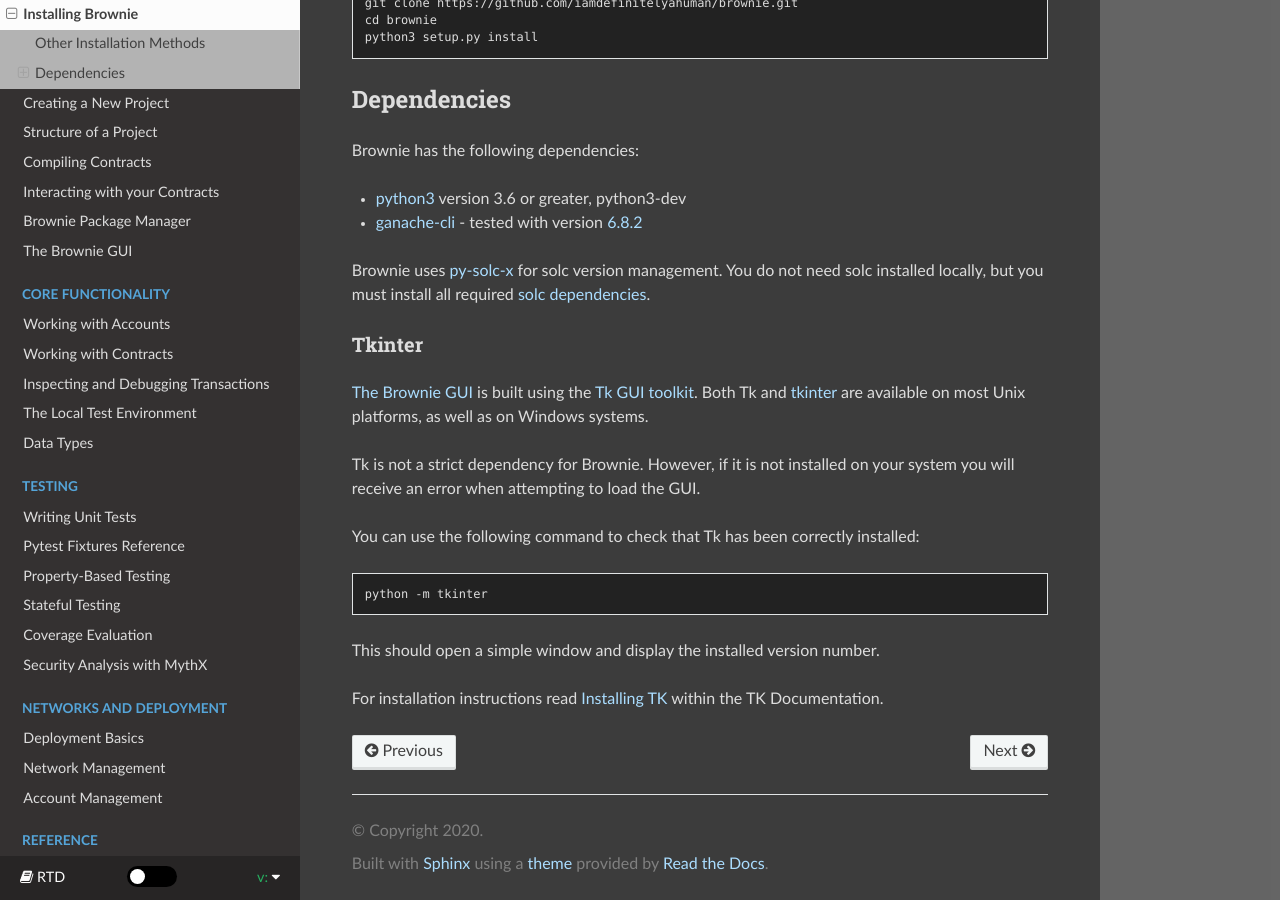
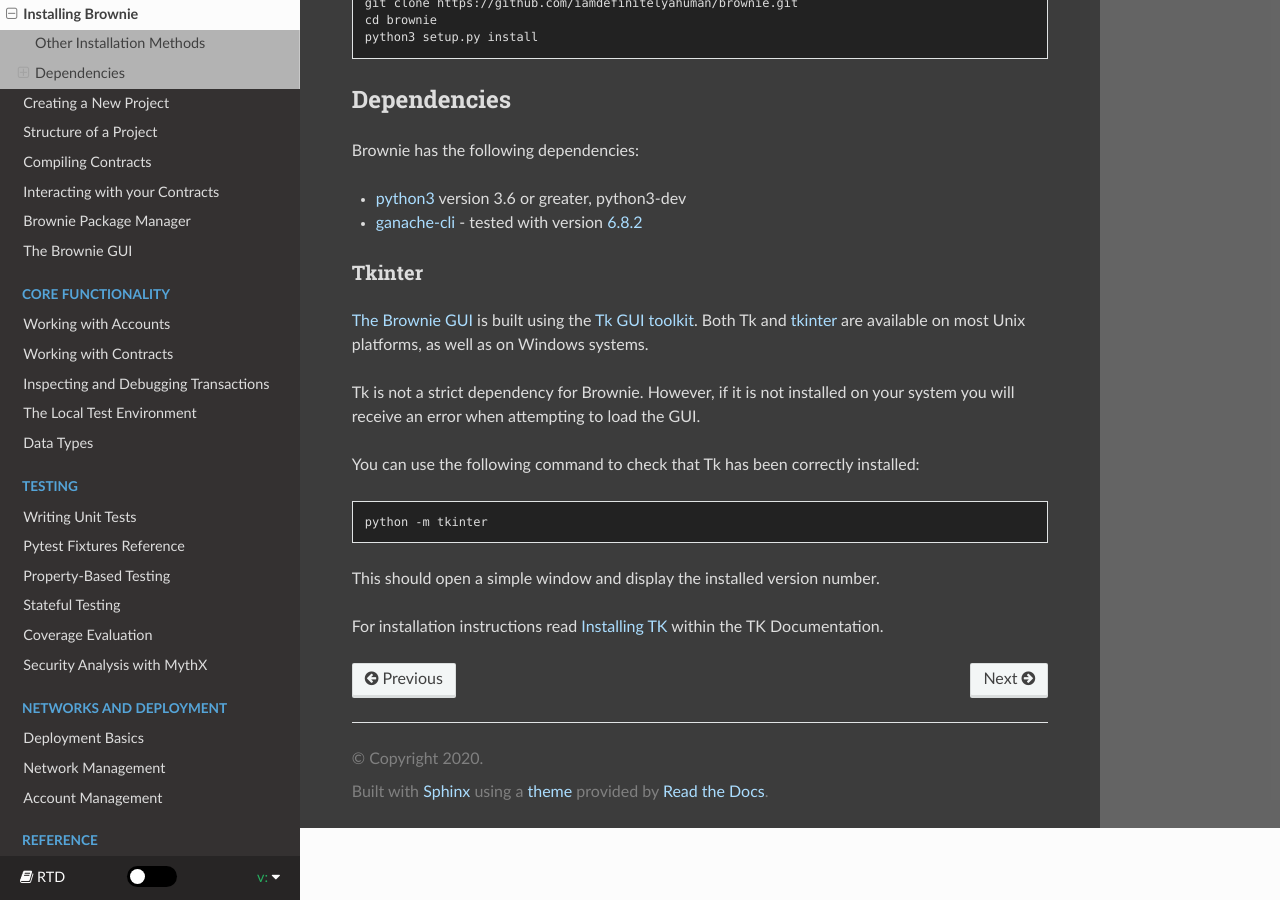
Before and after one commit to eth-brownie/brownie, a Sphinx documentation site: the page built from docs/install.rst, in a window 1280 px wide and 900 px high, scrolled down 1233 px. Built offline with Sphinx 7.4.7 and the Read the Docs theme 2.0.0, drawn with Linux system fonts in a browser that asks for light colours.

Commit message:
docs: update readme badges, remove mention of solc dependencies

```diff
--- a/docs/install.rst
+++ b/docs/install.rst
@@ -64,9 +64,6 @@
 * `python3 <https://www.python.org/downloads/release/python-368/>`_ version 3.6 or greater, python3-dev
 * `ganache-cli <https://github.com/trufflesuite/ganache-cli>`_ - tested with version `6.8.2 <https://github.com/trufflesuite/ganache-cli/releases/tag/v6.8.2>`_
 
-Brownie uses `py-solc-x <https://github.com/iamdefinitelyahuman/py-solc-x>`_ for solc version management. You do not need solc installed locally, but you must install all required `solc dependencies <https://solidity.readthedocs.io/en/latest/installing-solidity.html#binary-packages>`_.
-
-
 .. _install-tk:
 
 Tkinter
```
Also changed, not shown: README.md (+1 -3 lines).
